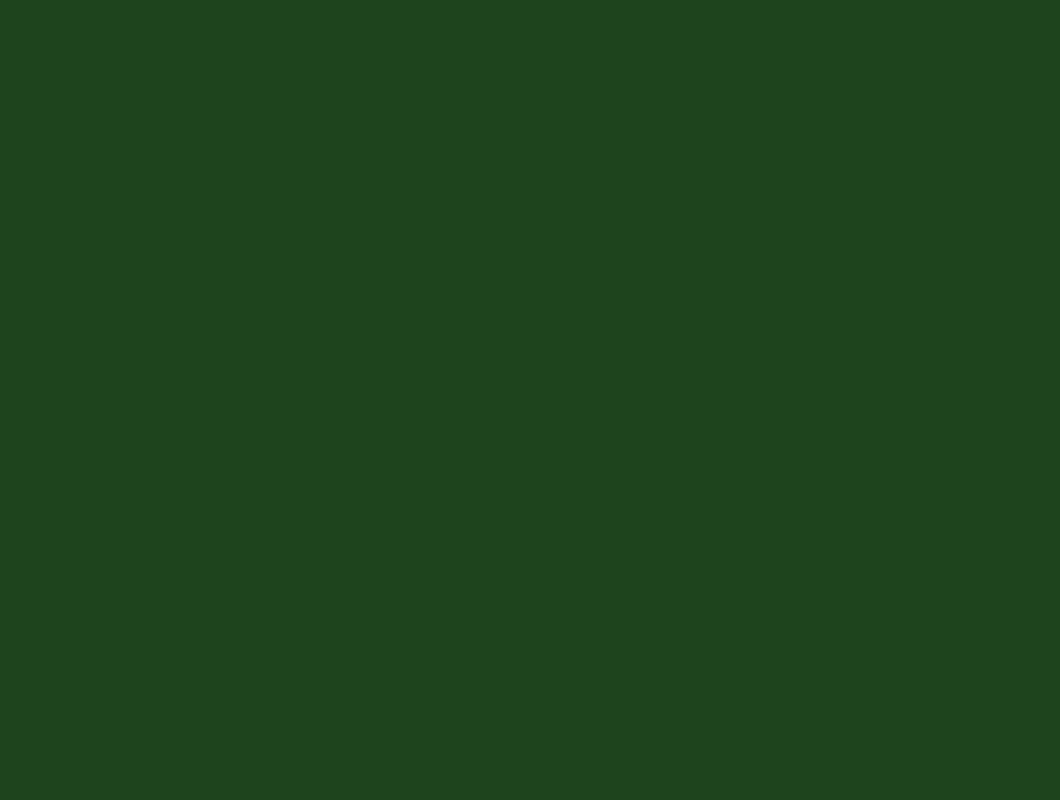
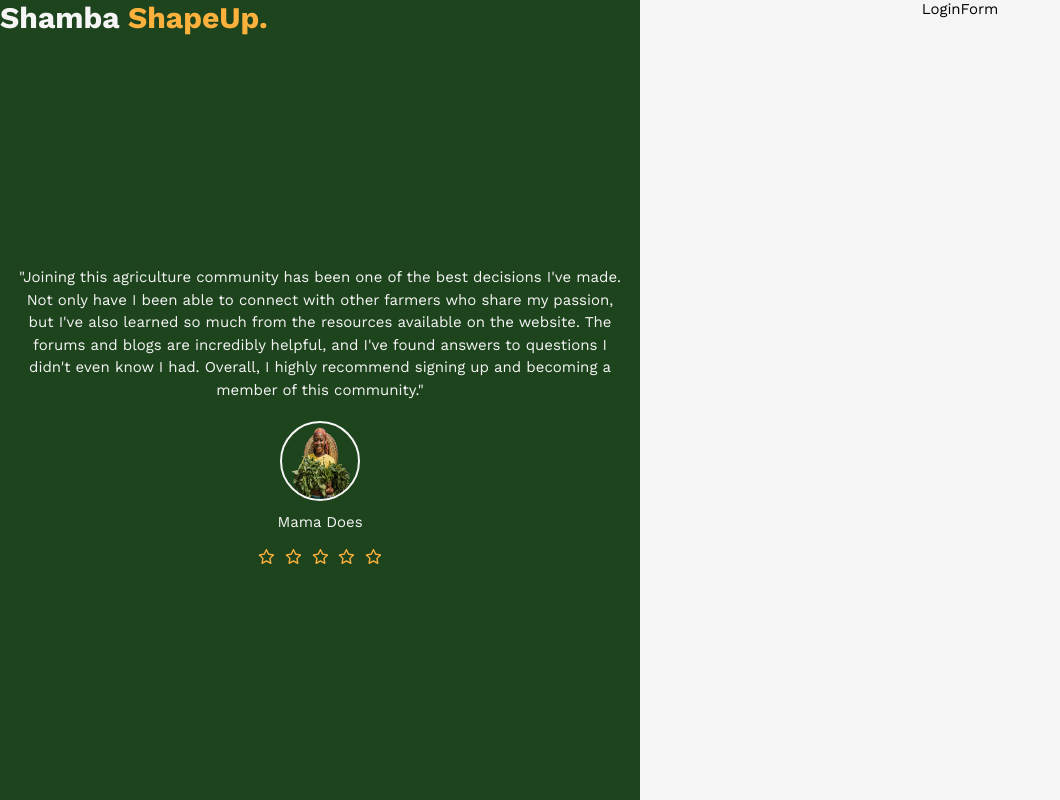
Before and after one commit to Murage-Ivy/downwork, a React (Create React App) app: page /login in a window 1280 px wide. Before the commit this address had no page. Shown: the whole page, without its empty margins (0-1060 px from the left). Built offline with nearby package versions, Linux system fonts and the light colour scheme.

Commit message:
Design content side of login page

```diff
--- a/package.json
+++ b/package.json
@@ -3,6 +3,10 @@
   "version": "0.1.0",
   "private": true,
   "dependencies": {
+    "@fortawesome/fontawesome-svg-core": "^6.4.0",
+    "@fortawesome/free-regular-svg-icons": "^6.4.0",
+    "@fortawesome/free-solid-svg-icons": "^6.4.0",
+    "@fortawesome/react-fontawesome": "^0.2.0",
     "@testing-library/jest-dom": "^5.16.5",
     "@testing-library/react": "^13.4.0",
     "@testing-library/user-event": "^13.5.0",
--- a/src/App.tsx
+++ b/src/App.tsx
@@ -1,5 +1,6 @@
 import { Route, Routes } from "react-router-dom";
 import LandingPage from "./Pages/LandingPage";
+import LoginPage from "./Pages/LoginPage";
 
 
 
@@ -8,6 +9,7 @@ const App: React.FC = () => {
     <div className="App">
       <Routes>
         <Route path="/" element={<LandingPage />} />
+        <Route path="/login" element={<LoginPage />} />
       </Routes>
 
     </div>
--- a/src/Pages/LoginPage.tsx
+++ b/src/Pages/LoginPage.tsx
@@ -6,7 +6,6 @@ function LoginPage() {
         <div id="login-page">
             <LoginContent />
             <LoginForm />
-
         </div>
     )
 }
--- a/src/components/LoginContent.tsx
+++ b/src/components/LoginContent.tsx
@@ -1,7 +1,45 @@
+import { faStar } from '@fortawesome/free-regular-svg-icons'
+import { FontAwesomeIcon } from '@fortawesome/react-fontawesome'
+import Logo from './Logo'
+
 function LoginContent() {
-  return (
-    <div>LoginContext</div>
-  )
+    const stars = [1, 2, 3, 4, 5].map((star) => {
+        return (
+            <FontAwesomeIcon icon={faStar} className="rated-login" />
+        )
+    })
+    return (
+        <div id='login-content'>
+            <Logo />
+            <div id='login-intro'>
+                <p>
+                    "Joining this agriculture community has been one of the best decisions I've made.
+                    Not only have I been able to connect with other farmers who share my passion,
+                    but I've also learned so much from the resources available on the website.
+                    The forums and blogs are incredibly helpful,
+                    and I've found answers to questions I didn't even know I had.
+                    Overall, I highly recommend signing up and becoming a member of this community."
+                </p>
+
+                <div className="author-info">
+                    <img src="../assets/images/countryside-woman-holding-plant-leaves-removebg-preview.png" alt='farmer' />
+                    <span id='author-name'>
+                        Mama Does
+                    </span>
+                    <span id='author-stars'>
+                        {
+                            stars
+                        }
+                    </span>
+
+
+
+                </div>
+
+            </div>
+
+        </div>
+    )
 }
 
 export default LoginContent
--- a/src/components/LoginForm.tsx
+++ b/src/components/LoginForm.tsx
@@ -1,7 +1,7 @@
 
 function LoginForm() {
   return (
-    <div>LoginForm</div>
+    <div id="login-form">LoginForm</div>
   )
 }
 
--- a/src/index.css
+++ b/src/index.css
@@ -146,6 +146,58 @@ html {
 }
 /* Landing content styles end */
 
+/* Login form styles */
+#login-page {
+  display: grid;
+  grid-template-columns: 1fr 1fr;
+  height: 100vh;
+  width: 100%;
+  text-align: center;
+}
 
-/* Login form styles */
+#login-intro {
+  display: flex;
+  justify-content: center;
+  align-items: center;
+  flex-direction: column;
+  height: 100%;
+  color: var(--secondary-color);
+  padding: 15px;
+  line-height: 1.5;
+}
+
+.author-info {
+  display: flex;
+  flex-direction: column;
+  justify-content: center;
+  align-items: center;
+  padding: 20px;
+}
+
+.author-info > img {
+  display: block;
+  width: 80px;
+  height: 80px;
+  border-radius: 50%;
+  border: 2px solid var(--secondary-color);
+  margin-bottom: 10px;
+}
+
+#author-stars {
+  color: var(--tertiary-color);
+  padding: 10px;
+}
+
+#author-name {
+  color: var(--secondary-color);
+  font-weight: 400;
+}
+
+.rated-login {
+  padding: 5px;
+}
+
+#login-form {
+  background-color: var(--secondary-color);
+}
 /* Login Form end styles */
```
Also changed, not shown: 1 other file (tests, documents, lock files or other folders).
